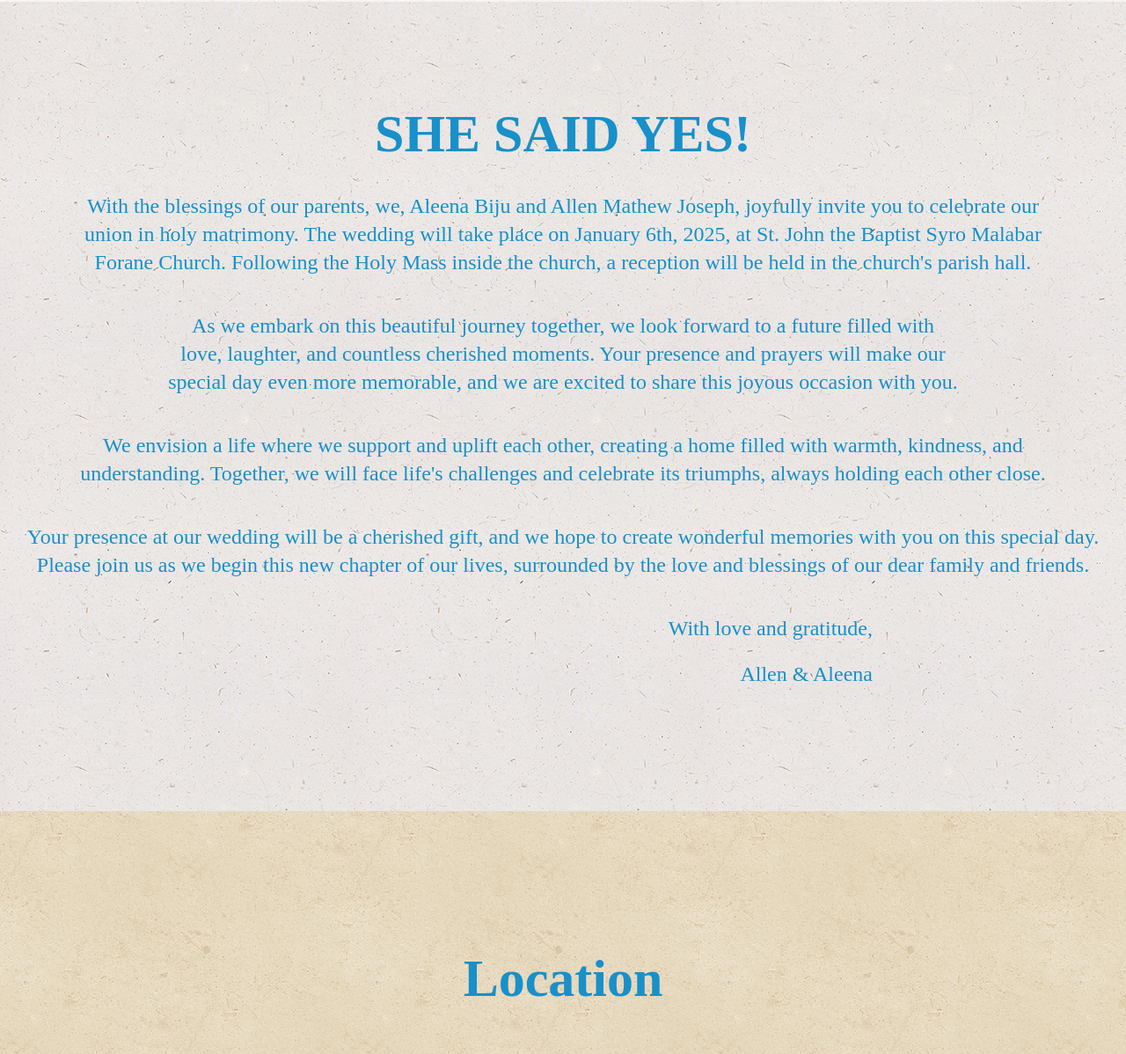
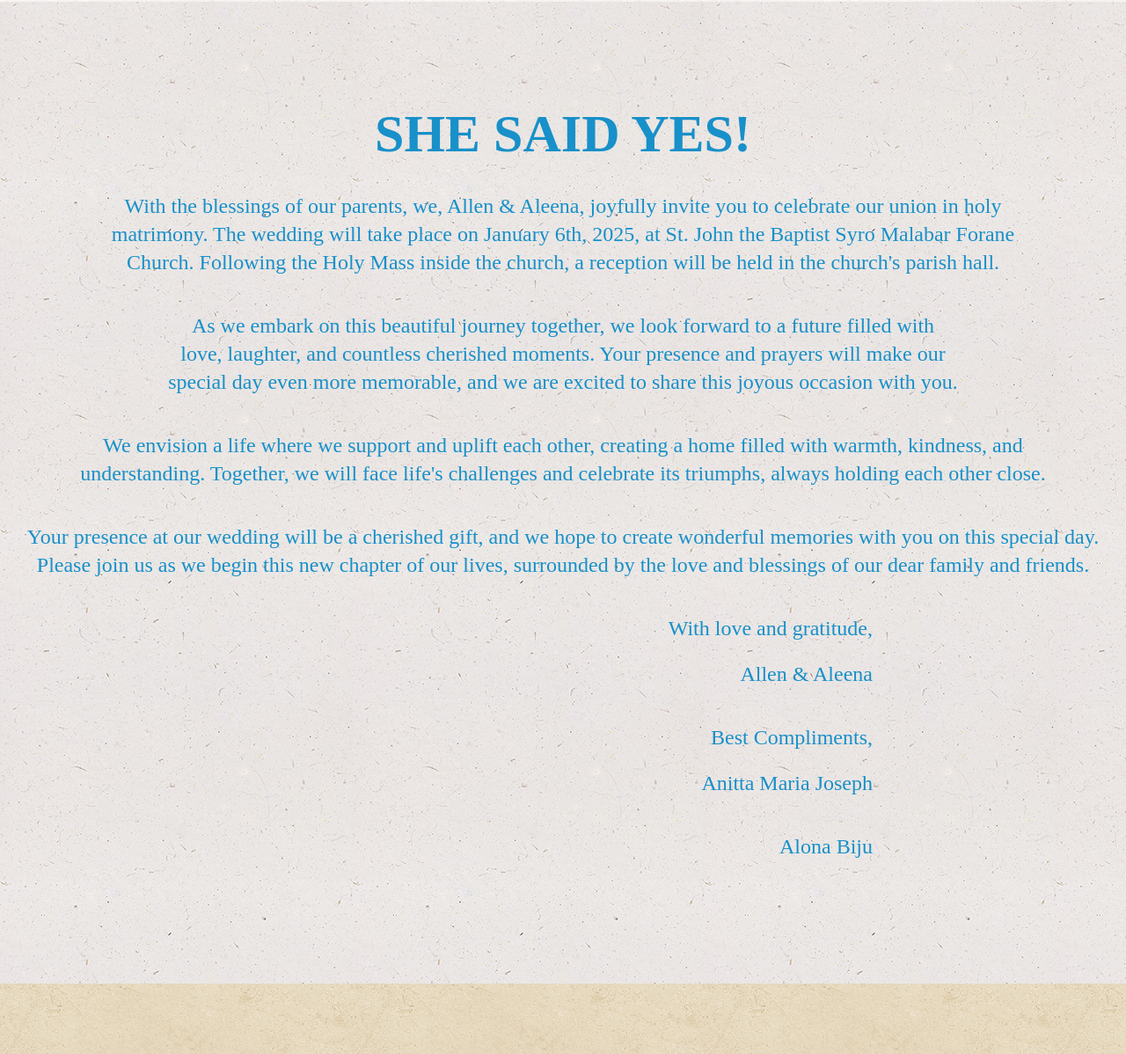
Before and after one commit to ALLENMATHEWJOSEPH/Allen-and-Aleena-s-Big-Day, an Astro site: page / in a window 1280 px wide. Shown: the part 1946-3144 px from the top of the page at 88% size. Built offline with nearby package versions, Linux system fonts and the light colour scheme; Astro itself is replaced by a stand-in of ours; grey boxes are pictures that could not be loaded.

Commit message:
Added compliments

```diff
--- a/src/components/Story.astro
+++ b/src/components/Story.astro
@@ -4,8 +4,7 @@
     </h1>
 
     <p class="text-[#1890c9] text-xl md:text-2xl text-balance py-5 text-center">
-        With the blessings of our parents, we, Aleena Biju and Allen Mathew
-        Joseph, joyfully invite you to celebrate our union in holy matrimony.
+        With the blessings of our parents, we, Allen & Aleena, joyfully invite you to celebrate our union in holy matrimony.
         The wedding will take place on January 6th, 2025, at
         St. John the Baptist Syro Malabar Forane Church. Following the Holy Mass
         inside the church, a reception will be held in the church's parish hall.
@@ -42,4 +41,20 @@
     >
         Allen & Aleena
     </p>
+  <p
+        class="text-[#1890c9] text-xl md:text-2xl text-balance pt-5 text-end mx-28 lg:mx-72"
+    >
+        Best Compliments,
+    </p>
+
+    <p
+        class="text-[#1890c9] text-xl md:text-2xl text-balance py-5 text-end mx-28 lg:mx-72"
+    >
+        Anitta Maria Joseph
+    </p>
+<p
+        class="text-[#1890c9] text-xl md:text-2xl text-balance py-5 text-end mx-28 lg:mx-72"
+    >
+        Alona Biju
+    </p>
 </div>
```
